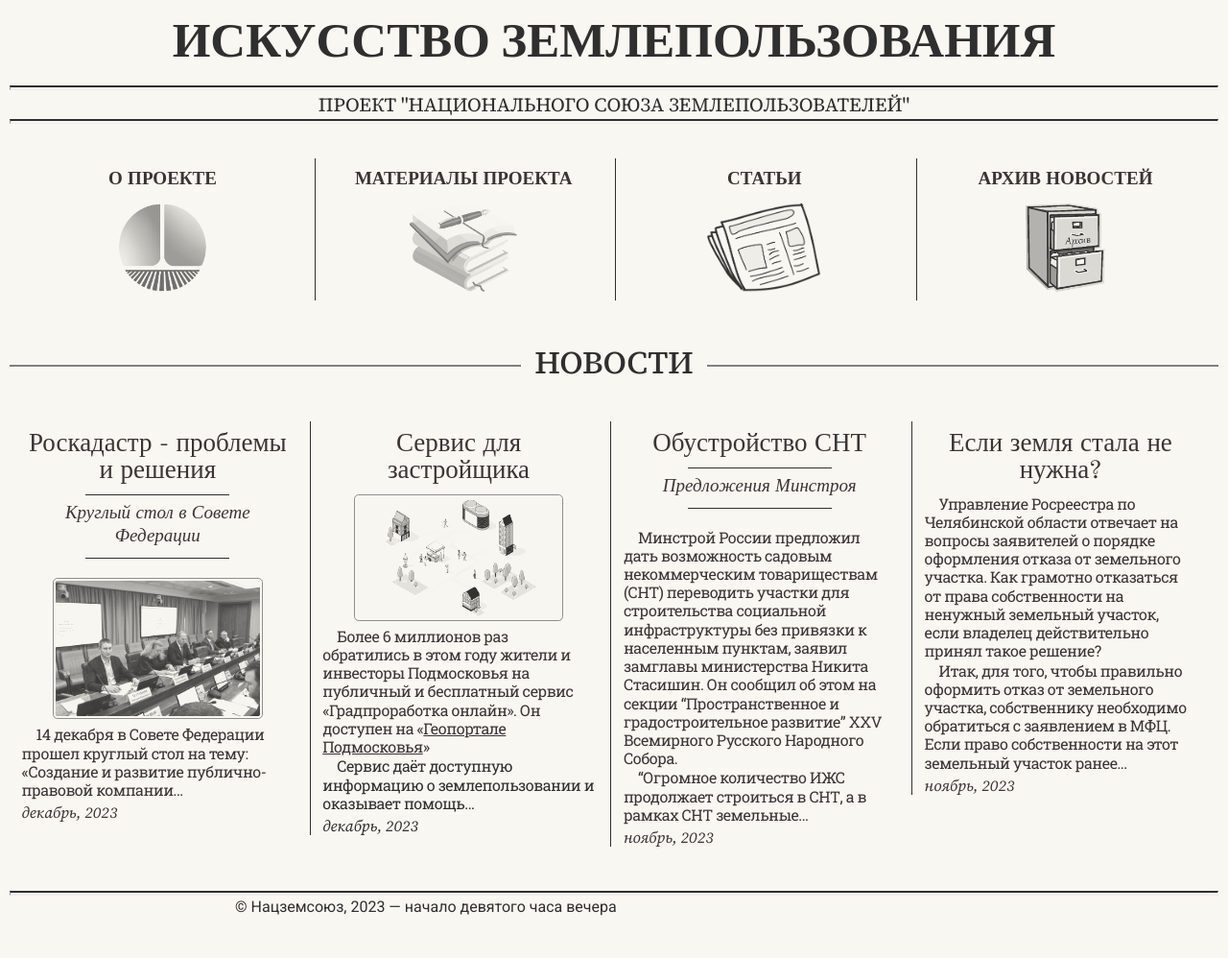
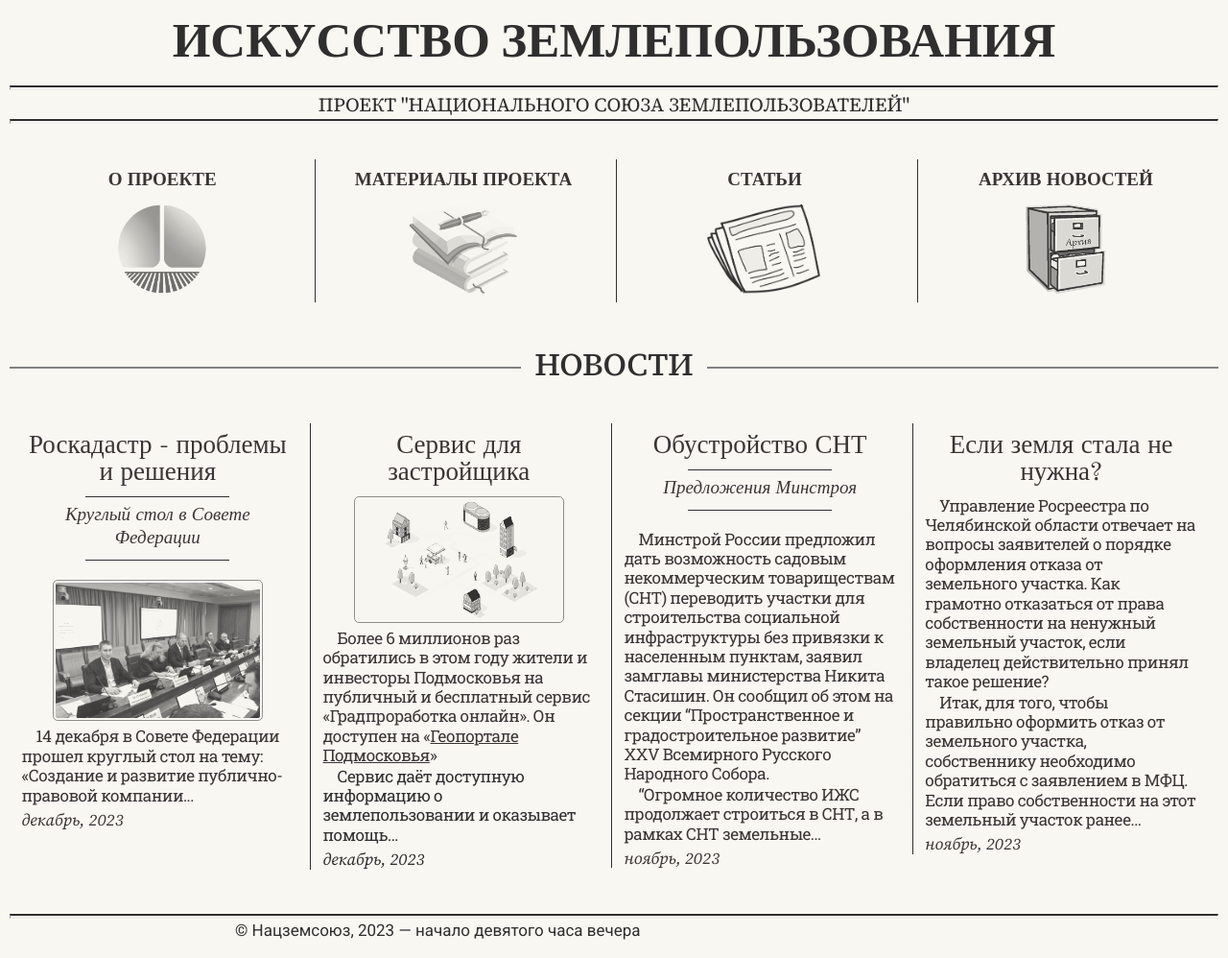
Before and after one commit to SergSi/land-use-art, a Jekyll site: the page built from index.md, in a window 1280 px wide. Shown: the whole page at 96% size. Built offline with Jekyll 4.4.1, drawn with Linux system fonts in a browser that asks for light colours; some web fonts are replaced; before the commit the page ends 973 px from its top, so only the background shows below that.

Commit message:
Update style.css

```diff
--- a/assets/css/style.css
+++ b/assets/css/style.css
@@ -66,7 +66,7 @@ html {
 
 body{
   font-size: 1.6rem;
-  font-size: calc(13px + (17 - 13) * ((100vw - 300px) / (1600 - 300)));
+  font-size: clamp(1.2rem, 1.085rem + 0.615vw, 1.7rem);
   line-height: 1.6rem;
   font-family: 'Roboto Slab', serif;
   font-weight: 400;
```
